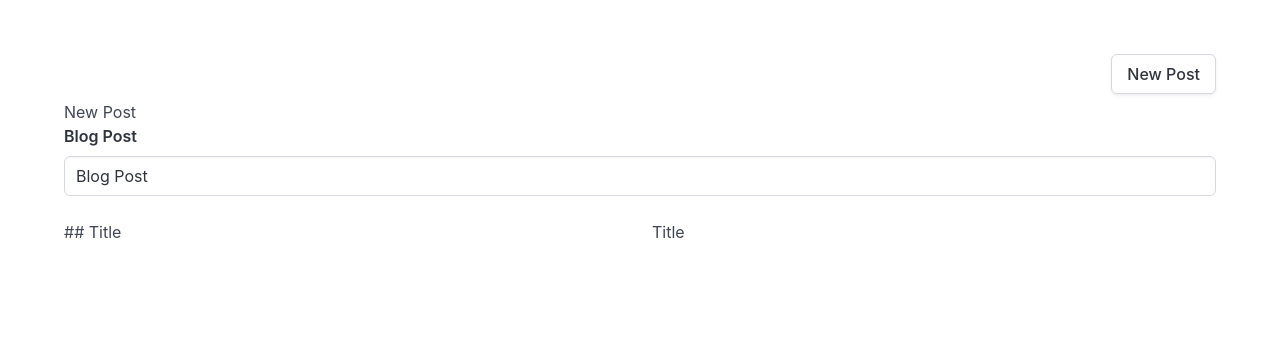
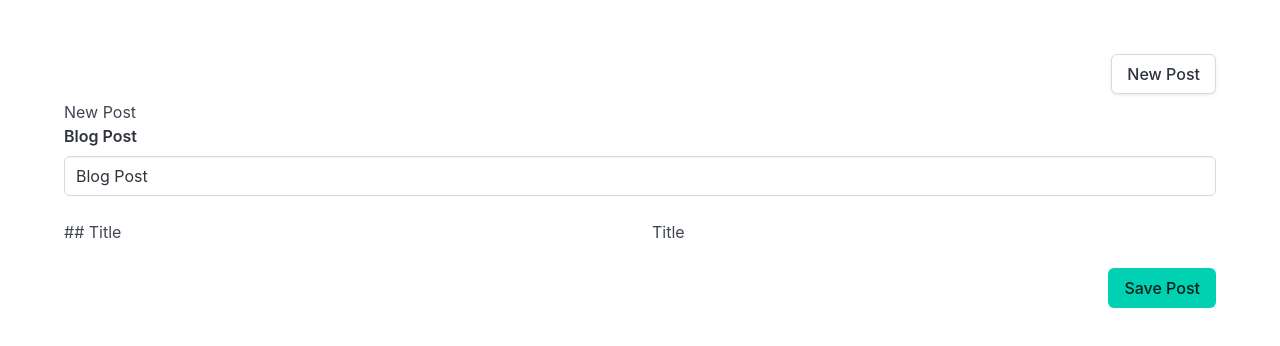
Before and after one commit to arubalcaba/vue3-composition-api-course, a Vue app: page /posts/new in a window 1280 px wide. Shown: the top 346 px of the page. Built offline with nearby package versions, Linux system fonts and the light colour scheme.

Commit message:
Section 3 Lesson 33 Posting a New Post
Section 3 Lesson 33 Posting a New Post

```diff
--- a/src/components/PostWriter.vue
+++ b/src/components/PostWriter.vue
@@ -4,6 +4,7 @@
 import { marked } from 'marked'
 import hljs from 'highlight.js'
 import { debounce } from 'lodash';
+import { usePostsStore } from '../stores/posts'
 
 const props = defineProps<{
     post: TimelinePost
@@ -13,6 +14,7 @@
 const contentEditable = ref<HTMLDivElement>()
 const html = ref('')
 const content = ref(props.post.markdown)
+const postsStore = usePostsStore()
 
 // watchEffect(() => {
 //     marked.parse(content.value, (err, result) => {
@@ -54,6 +56,20 @@
     content.value = contentEditable.value?.innerText || ''
 }
 
+const handleClick = () => {
+    console.log('clicked')
+
+    const newPost: TimelinePost = {
+        ...props.post,
+        title: title.value,
+        markdown: content.value,
+        html: html.value
+    }
+    postsStore.createPost(newPost)
+
+
+}
+
 </script>
 <template>
     <div class="columns">
@@ -74,4 +90,12 @@
             <div v-html="html" />
         </div>
     </div>
+
+    <div class="columns">
+        <div class="column">
+            <button class="button is-primary is-pulled-right" @click="handleClick">
+                Save Post
+            </button>
+        </div>
+    </div>
 </template>
--- a/src/posts.ts
+++ b/src/posts.ts
@@ -4,7 +4,8 @@
     id: string;
     title: string;
     created: string
-    markdown: string
+    markdown: string,
+    html: string
 }
 
 export interface TimelinePost extends Omit<Post, 'created'> {
@@ -16,26 +17,30 @@
     id: '1',
     title: 'Today',
     created: DateTime.now().toISO(),
-    markdown: ''
+    markdown: '',
+    html: ''
 }
 
 export const thisWeek: Post = {
     id: '2',
     title: 'This Week',
     created: DateTime.now().minus({days: 5}).toISO(),
-    markdown: ''
+    markdown: '',
+    html: ''
 }
 
 export const thisMonth: Post = {
     id: '3',
     title: 'This Month',
     created: DateTime.now().minus({weeks: 3}).toISO(),
-    markdown: ''
+    markdown: '',
+    html: ''
 }
 
 export const thisYear: Post = {
     id: '4',
     title: 'This Year',
     created: DateTime.now().minus({months: 3}).toISO(),
-    markdown: ''
+    markdown: '',
+    html: ''
 }
--- a/src/stores/posts.ts
+++ b/src/stores/posts.ts
@@ -30,6 +30,10 @@
                     this.ids.push(post.id)
                 }
             })
+        },
+        createPost (post: TimelinePost) {
+            console.log('saving post...')
+            console.log(post)
         }
     },
 
--- a/src/views/NewPost.vue
+++ b/src/views/NewPost.vue
@@ -6,7 +6,8 @@
     id: "-1",
     title: 'Blog Post',
     created: DateTime.now(),
-    markdown: '## Title'
+    markdown: '## Title',
+    html: '<h2>Title</h2>'
 }
 </script>
 <template>
```
